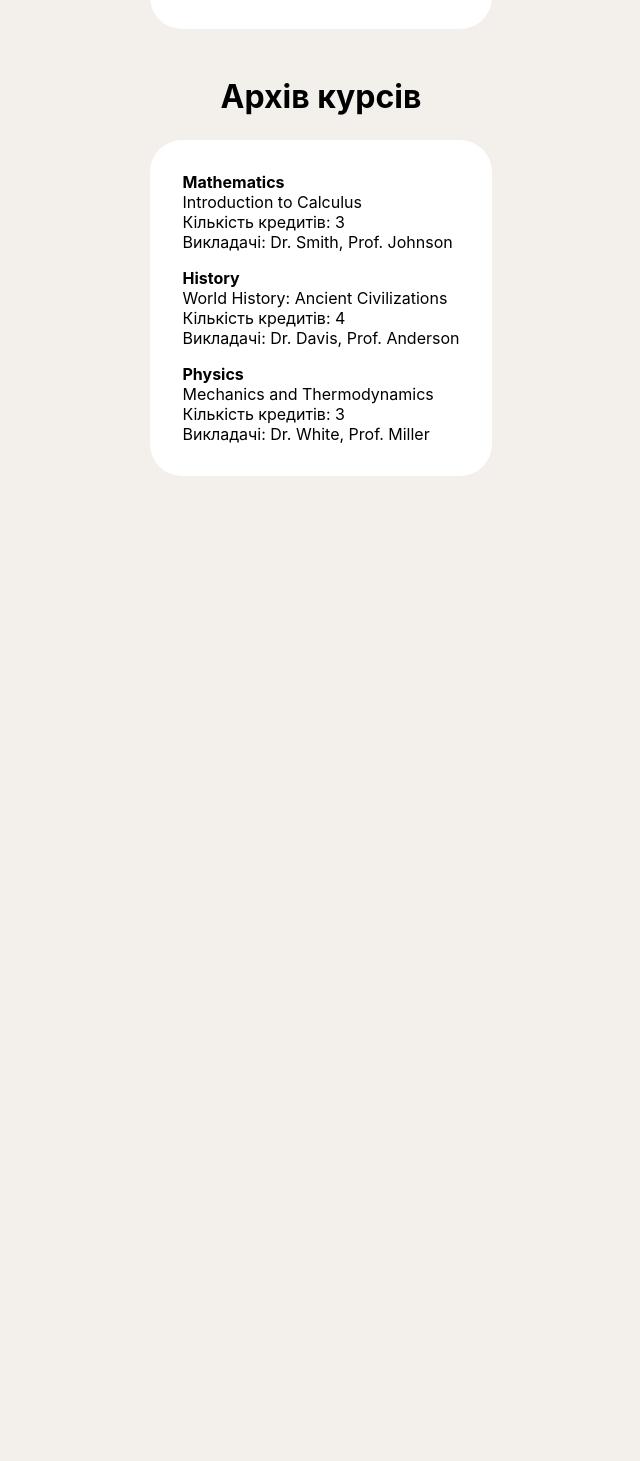
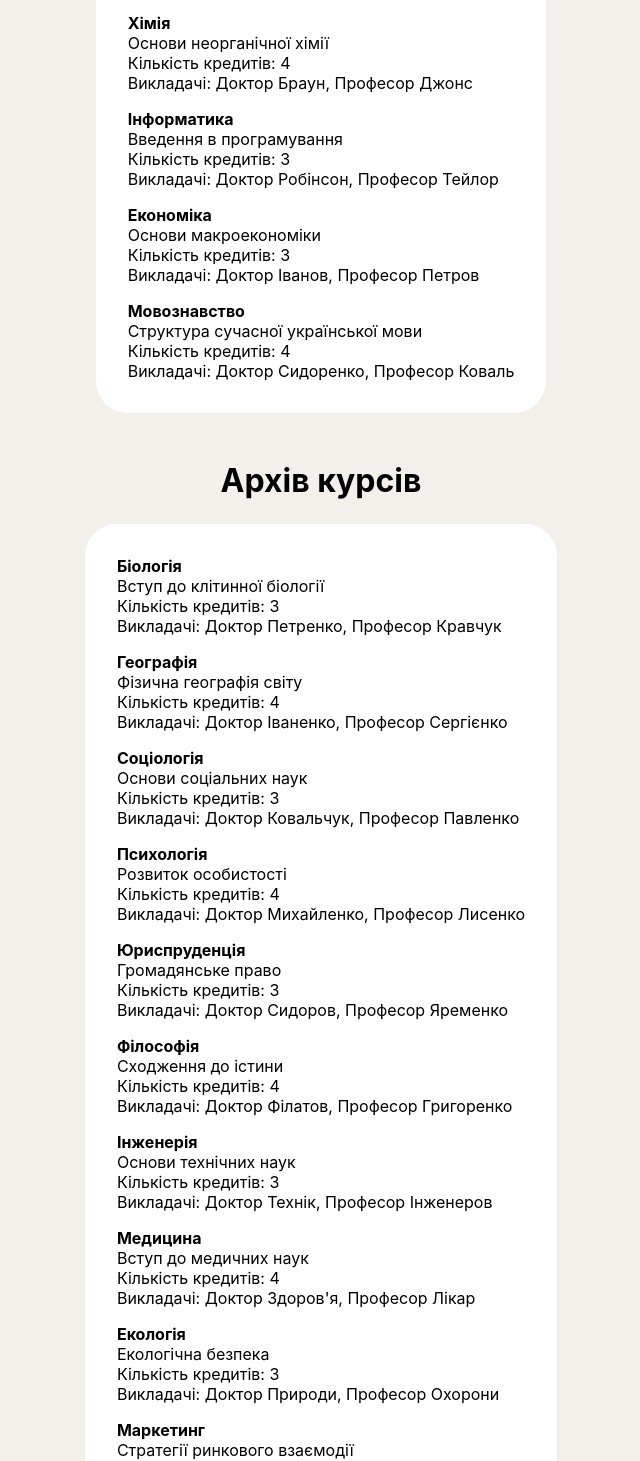
Before and after one commit to OMartsin/int20h-trandafyl-front, a React (Create React App) app: page /courses in a window 1280 px wide. Shown: the part 460-1921 px from the top of the page, without its empty margins (319-959 px from the left). Before the commit the page ends 936 px from the top, so only its background shows below. Built offline with nearby package versions, Linux system fonts and the light colour scheme.

Commit message:
add ukrainian mock data

```diff
--- a/src/pages/Courses/Courses.tsx
+++ b/src/pages/Courses/Courses.tsx
@@ -4,22 +4,109 @@ import { CourseInterface } from "../../components/CoursesComponent/CoursesCompon
 
 export const mockCoursesData: CourseInterface[] = [
   {
-    name: "Mathematics",
-    description: "Introduction to Calculus",
+    name: "Математика",
+    description: "Вступ до курсу з калькулюсу",
     credits: 3,
-    teachers: ["Dr. Smith", "Prof. Johnson"],
+    teachers: ["Доктор Сміт", "Професор Джонсон"],
   },
   {
-    name: "History",
-    description: "World History: Ancient Civilizations",
+    name: "Історія",
+    description: "Світова історія: Давні цивілізації",
     credits: 4,
-    teachers: ["Dr. Davis", "Prof. Anderson"],
+    teachers: ["Доктор Дейвіс", "Професор Андерсон"],
   },
   {
-    name: "Physics",
-    description: "Mechanics and Thermodynamics",
+    name: "Фізика",
+    description: "Механіка та термодинаміка",
     credits: 3,
-    teachers: ["Dr. White", "Prof. Miller"],
+    teachers: ["Доктор Уайт", "Професор Міллер"],
+  },
+  {
+    name: "Хімія",
+    description: "Основи неорганічної хімії",
+    credits: 4,
+    teachers: ["Доктор Браун", "Професор Джонс"],
+  },
+  {
+    name: "Інформатика",
+    description: "Введення в програмування",
+    credits: 3,
+    teachers: ["Доктор Робінсон", "Професор Тейлор"],
+  },
+  {
+    name: "Економіка",
+    description: "Основи макроекономіки",
+    credits: 3,
+    teachers: ["Доктор Іванов", "Професор Петров"],
+  },
+  {
+    name: "Мовознавство",
+    description: "Структура сучасної української мови",
+    credits: 4,
+    teachers: ["Доктор Сидоренко", "Професор Коваль"],
+  },
+];
+
+export const additionalMockCoursesData: CourseInterface[] = [
+  {
+    name: "Біологія",
+    description: "Вступ до клітинної біології",
+    credits: 3,
+    teachers: ["Доктор Петренко", "Професор Кравчук"],
+  },
+  {
+    name: "Географія",
+    description: "Фізична географія світу",
+    credits: 4,
+    teachers: ["Доктор Іваненко", "Професор Сергієнко"],
+  },
+  {
+    name: "Соціологія",
+    description: "Основи соціальних наук",
+    credits: 3,
+    teachers: ["Доктор Ковальчук", "Професор Павленко"],
+  },
+  {
+    name: "Психологія",
+    description: "Розвиток особистості",
+    credits: 4,
+    teachers: ["Доктор Михайленко", "Професор Лисенко"],
+  },
+  {
+    name: "Юриспруденція",
+    description: "Громадянське право",
+    credits: 3,
+    teachers: ["Доктор Сидоров", "Професор Яременко"],
+  },
+  {
+    name: "Філософія",
+    description: "Сходження до істини",
+    credits: 4,
+    teachers: ["Доктор Філатов", "Професор Григоренко"],
+  },
+  {
+    name: "Інженерія",
+    description: "Основи технічних наук",
+    credits: 3,
+    teachers: ["Доктор Технік", "Професор Інженеров"],
+  },
+  {
+    name: "Медицина",
+    description: "Вступ до медичних наук",
+    credits: 4,
+    teachers: ["Доктор Здоров'я", "Професор Лікар"],
+  },
+  {
+    name: "Екологія",
+    description: "Екологічна безпека",
+    credits: 3,
+    teachers: ["Доктор Природи", "Професор Охорони"],
+  },
+  {
+    name: "Маркетинг",
+    description: "Стратегії ринкового взаємодії",
+    credits: 4,
+    teachers: ["Доктор Маркетолог", "Професор Реклама"],
   },
 ];
 
@@ -32,7 +119,7 @@ function Courses() {
       </div>
       <div className={styles.courses}>
         <h1>Архів курсів</h1>
-        <CoursesComponent courses={mockCoursesData} />
+        <CoursesComponent courses={additionalMockCoursesData} />
       </div>
     </div>
   );
```
